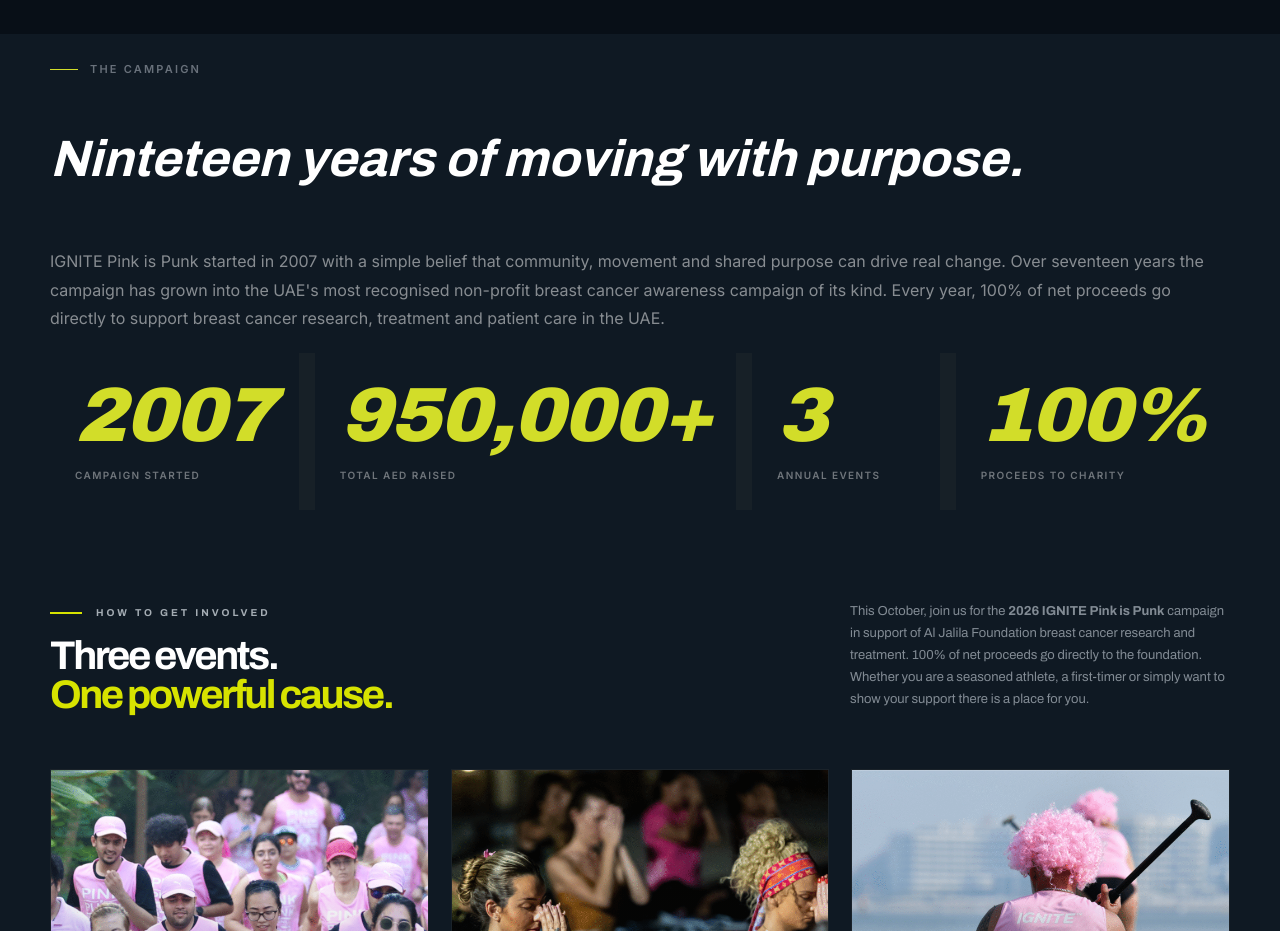
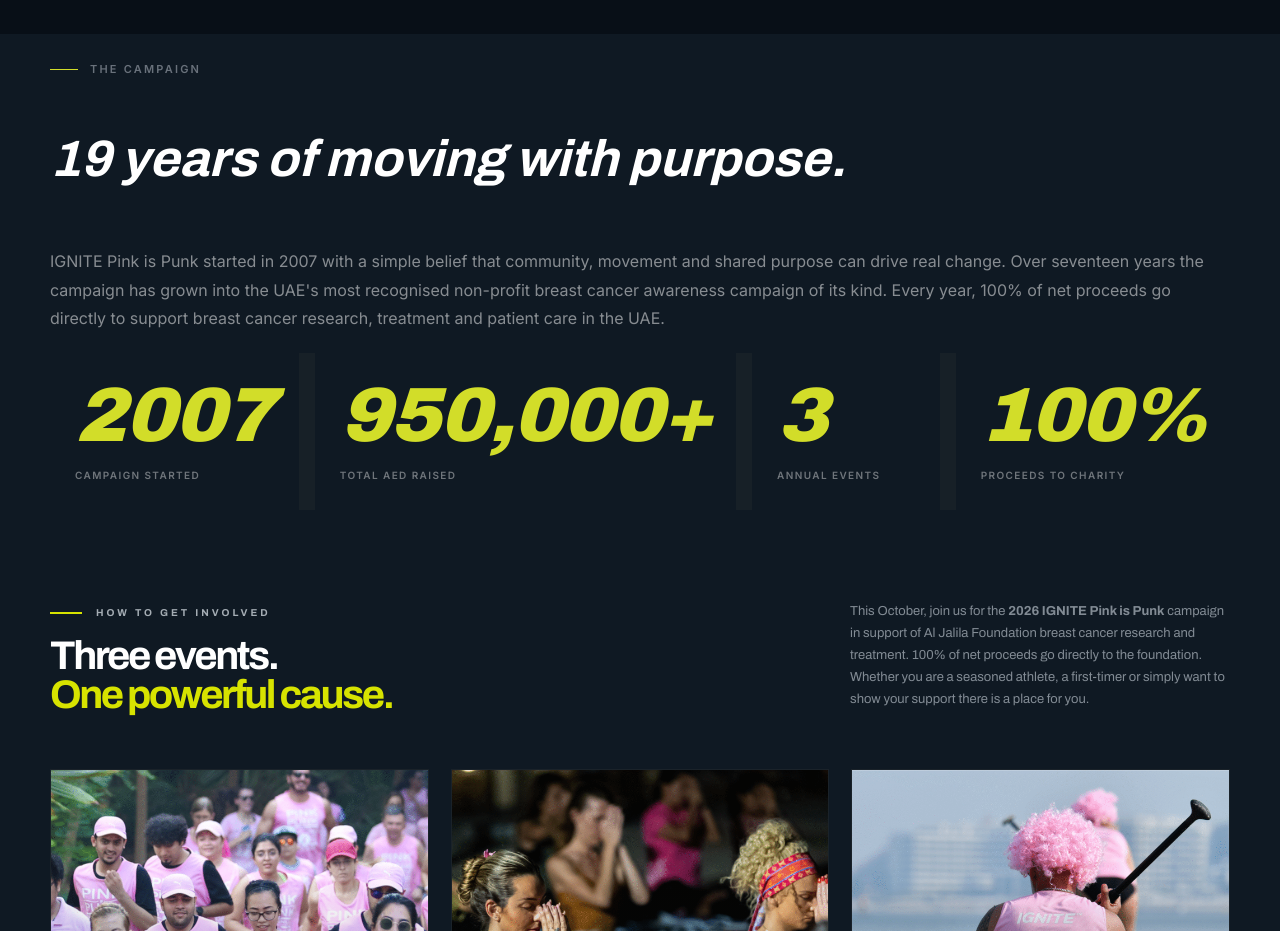
Before and after one commit to ivhub010/ignite.ae, a Next.js app: page /pink-is-punk in a window 1280 px wide. Shown: the part 1840-2771 px from the top of the page. Built offline with nearby package versions, Linux system fonts and the light colour scheme.

Commit message:
update all

```diff
--- a/app/pink-is-punk/PinkIsPunkClient.tsx
+++ b/app/pink-is-punk/PinkIsPunkClient.tsx
@@ -327,7 +327,7 @@ export default function PinkIsPunkClient() {
         </p>
 
         <h2 className="stats-heading">
-          Ninteteen years of moving with purpose.
+          19 years of moving with purpose.
         </h2>
 
         <p className="content-body" style={{maxWidth:'100%'}}>
```
